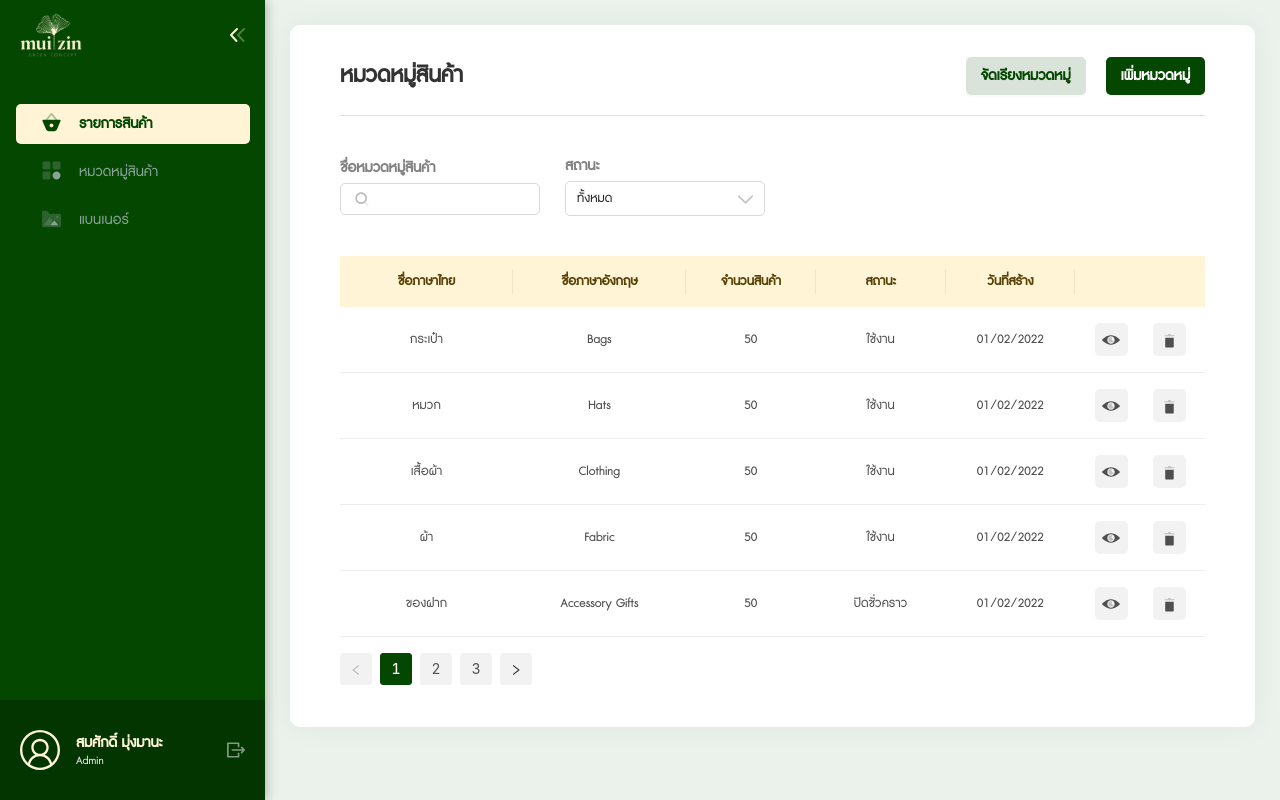
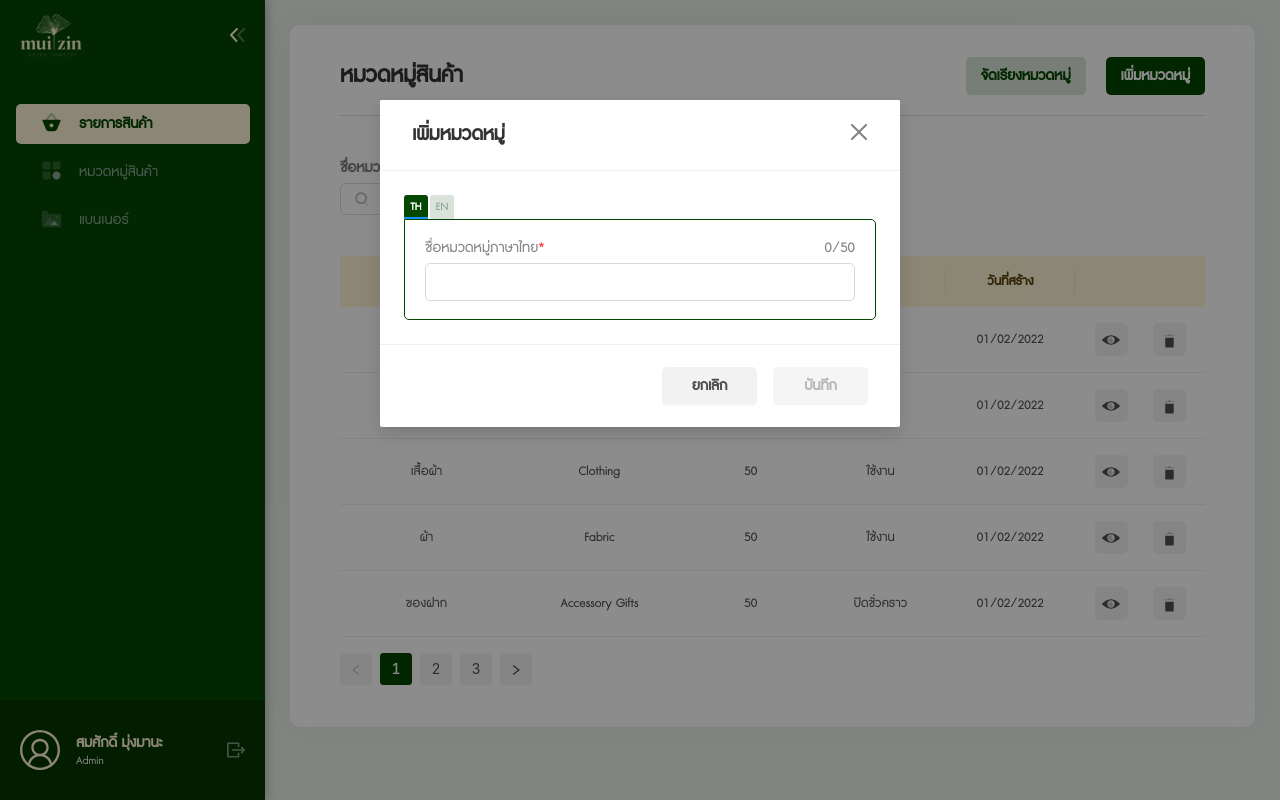
Before and after one commit to baskittisak/muiizin-admin, a React (Create React App) app: page /categories in a window 1280 px wide. Both pictures are taken after a click on the button "เพิ่มหมวดหมู่". Built offline with nearby package versions, Linux system fonts and the light colour scheme.

Commit message:
[ADD] Modal Categories

```diff
--- a/src/components/categories/Categories.js
+++ b/src/components/categories/Categories.js
@@ -8,6 +8,7 @@ import { ReactComponent as eye_icon } from "../../assets/icons/eye.svg";
 import { ReactComponent as delete_icon } from "../../assets/icons/delete.svg";
 import { Space } from "antd";
 import { Action } from "../../style/common";
+import ModalCategories from "./ModalCategories";
 
 const Categories = () => {
   const [page, setPage] = useState(1);
@@ -15,6 +16,8 @@ const Categories = () => {
     search: "",
     status: "1",
   });
+  const [visible, setVisible] = useState(false);
+  const [name, setName] = useState({ th: "", en: "" });
 
   const onFilters = useCallback((type, value) => {
     setFilters((prevState) => ({
@@ -22,6 +25,21 @@ const Categories = () => {
       [type]: value,
     }));
   }, []);
+
+  const onSetName = useCallback((value, language) => {
+    setName((prevState) => ({
+      ...prevState,
+      [language]: value,
+    }));
+  }, []);
+
+  const onSave = useCallback(() => {
+    console.log(name.th);
+    console.log(name.en);
+    onSetName("", "th");
+    onSetName("", "en");
+    setVisible(false);
+  }, [name.en, name.th, onSetName]);
 
   const columns = useMemo(() => {
     return [
@@ -129,7 +147,11 @@ const Categories = () => {
           <BaseButton bgColor="#D9E3D9" color="#044700">
             จัดเรียงหมวดหมู่
           </BaseButton>
-          <BaseButton bgColor="#044700" color="#fff">
+          <BaseButton
+            bgColor="#044700"
+            color="#fff"
+            onClick={() => setVisible(true)}
+          >
             เพิ่มหมวดหมู่
           </BaseButton>
         </Space>
@@ -147,6 +169,13 @@ const Categories = () => {
         totalData={30}
         onChange={(e) => setPage(e.current)}
       />
+      <ModalCategories
+        visible={visible}
+        value={name}
+        onChange={onSetName}
+        onCancel={() => setVisible(false)}
+        onOk={onSave}
+      />
     </Frame>
   );
 };
--- /dev/null
+++ b/src/components/categories/ModalCategories.js
@@ -0,0 +1,82 @@
+import { memo, useMemo, useState } from "react";
+import styled from "styled-components";
+import IconSvg from "../../center_components/IconSvg";
+import TabsLanguage from "../../center_components/form/TabsLanguage";
+import Input from "../../center_components/form/Input";
+import BaseButton from "../../center_components/BaseButton";
+import { ReactComponent as close_icon } from "../../assets/icons/close.svg";
+import { Modal, Space } from "antd";
+
+const ModalContainer = styled(Modal)`
+  .ant-modal-title {
+    color: #333333;
+    font-weight: 700;
+    font-size: 24px;
+    line-height: 26px;
+  }
+
+  .ant-modal-header,
+  .ant-modal-footer {
+    padding: 22px 32px;
+  }
+
+  .ant-modal-close {
+    top: 8px;
+    right: 32px;
+  }
+
+  .ant-modal-close-x {
+    width: 18px;
+    height: 18px;
+  }
+`;
+
+const ModalCategories = ({ visible, value, onChange, onCancel, onOk }) => {
+  const [language, setLanguage] = useState("th");
+
+  const isDisabled = useMemo(() => {
+    return value.en === "" || value.th === "";
+  }, [value.en, value.th]);
+
+  return (
+    <ModalContainer
+      title="เพิ่มหมวดหมู่"
+      closeIcon={<IconSvg src={close_icon} />}
+      visible={visible}
+      onCancel={onCancel}
+      footer={
+        <Space size={16}>
+          <BaseButton
+            width="95px"
+            bgColor="#F2F2F2"
+            color="#4F4F4F"
+            onClick={onCancel}
+          >
+            ยกเลิก
+          </BaseButton>
+          <BaseButton
+            width="95px"
+            bgColor="#044700"
+            color="#fff"
+            disabled={isDisabled}
+            onClick={onOk}
+          >
+            บันทึก
+          </BaseButton>
+        </Space>
+      }
+    >
+      <TabsLanguage onChange={setLanguage}>
+        <Input
+          label={`ชื่อหมวดหมู่ภาษา${language === "th" ? "ไทย" : "อังกฤษ"}`}
+          value={value[language]}
+          isRequired
+          maxLength={50}
+          onChange={(value) => onChange(value, language)}
+        />
+      </TabsLanguage>
+    </ModalContainer>
+  );
+};
+
+export default memo(ModalCategories);
```
